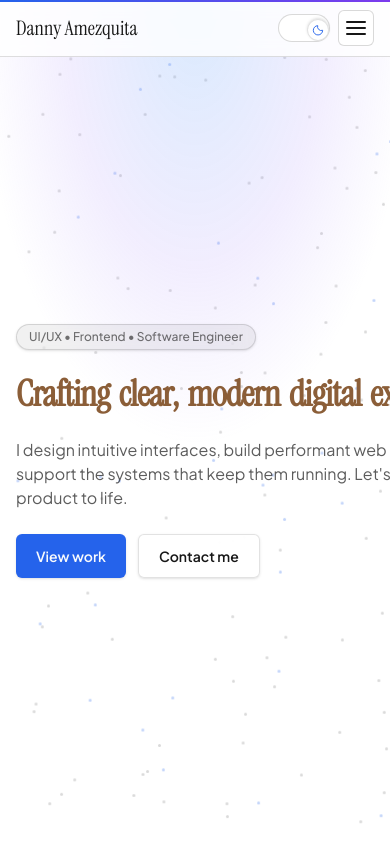
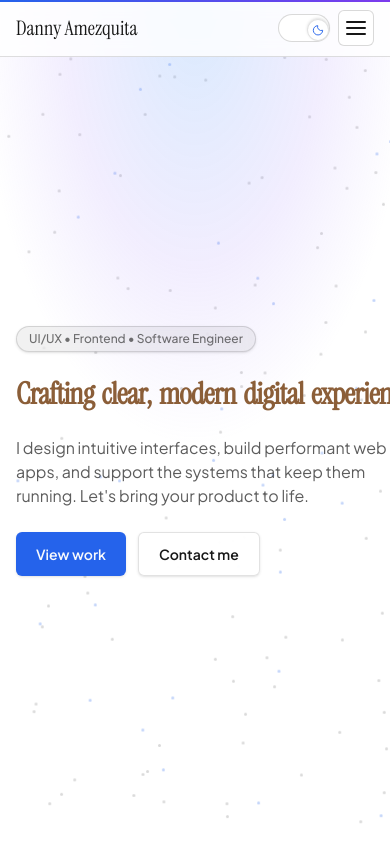
Before and after one commit to DannyAmzq/personal-wesbite, a Next.js app: page / in a window 390 px wide. Shown: the top 844 px of the page. Built offline with nearby package versions, Linux system fonts and the light colour scheme; a web font is replaced by a local one.

Commit message:
Reduce hero title font size on mobile to prevent cropping
Drops base size from text-4xl to text-3xl so the heading fits
within the viewport on small screens without being clipped.

```diff
--- a/components/Hero.tsx
+++ b/components/Hero.tsx
@@ -33,7 +33,7 @@ export default function Hero() {
           >
             UI/UX • Frontend • Software Engineer
           </motion.span>
-          <h1 className="w-full text-4xl sm:text-5xl md:text-6xl font-extrabold tracking-tight font-display hero-word-gradient">
+          <h1 className="w-full text-3xl sm:text-5xl md:text-6xl font-extrabold tracking-tight font-display hero-word-gradient">
             {HERO_TITLE.split(" ").map((word, i) => (
               <motion.span
                 key={i}
```
